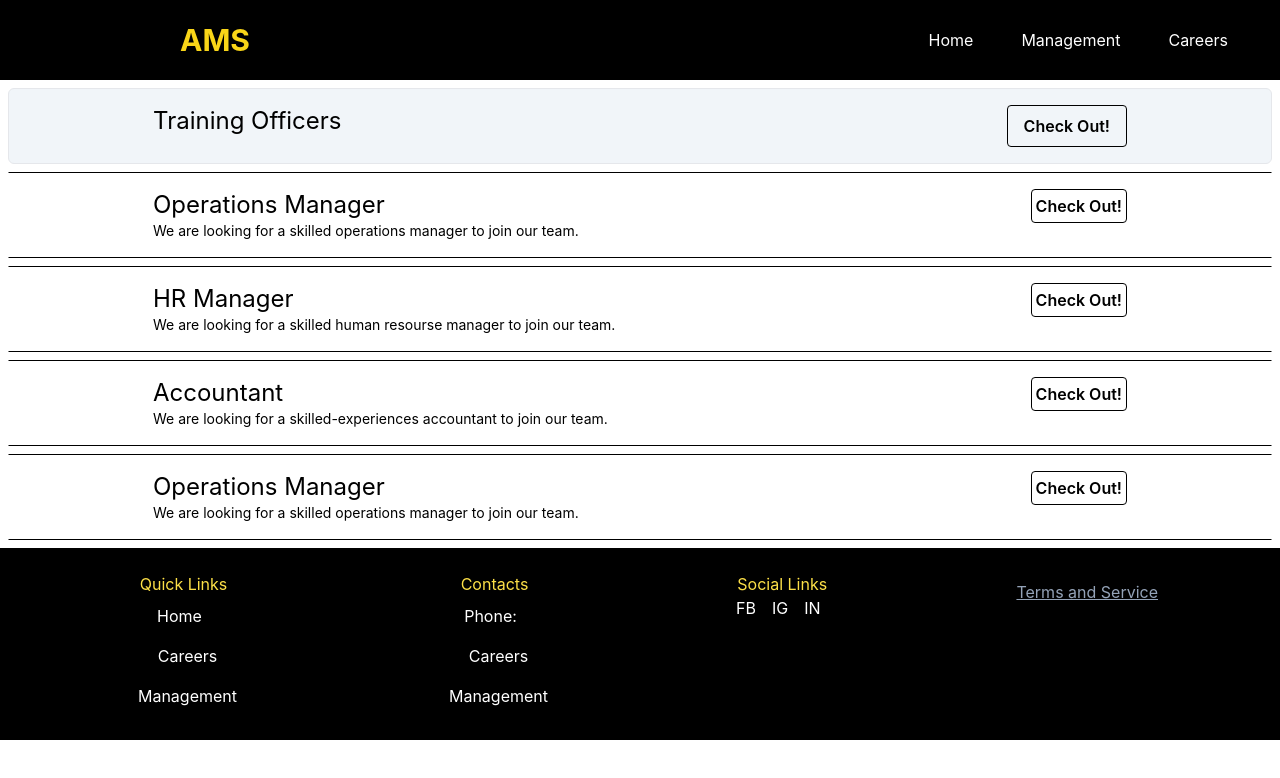
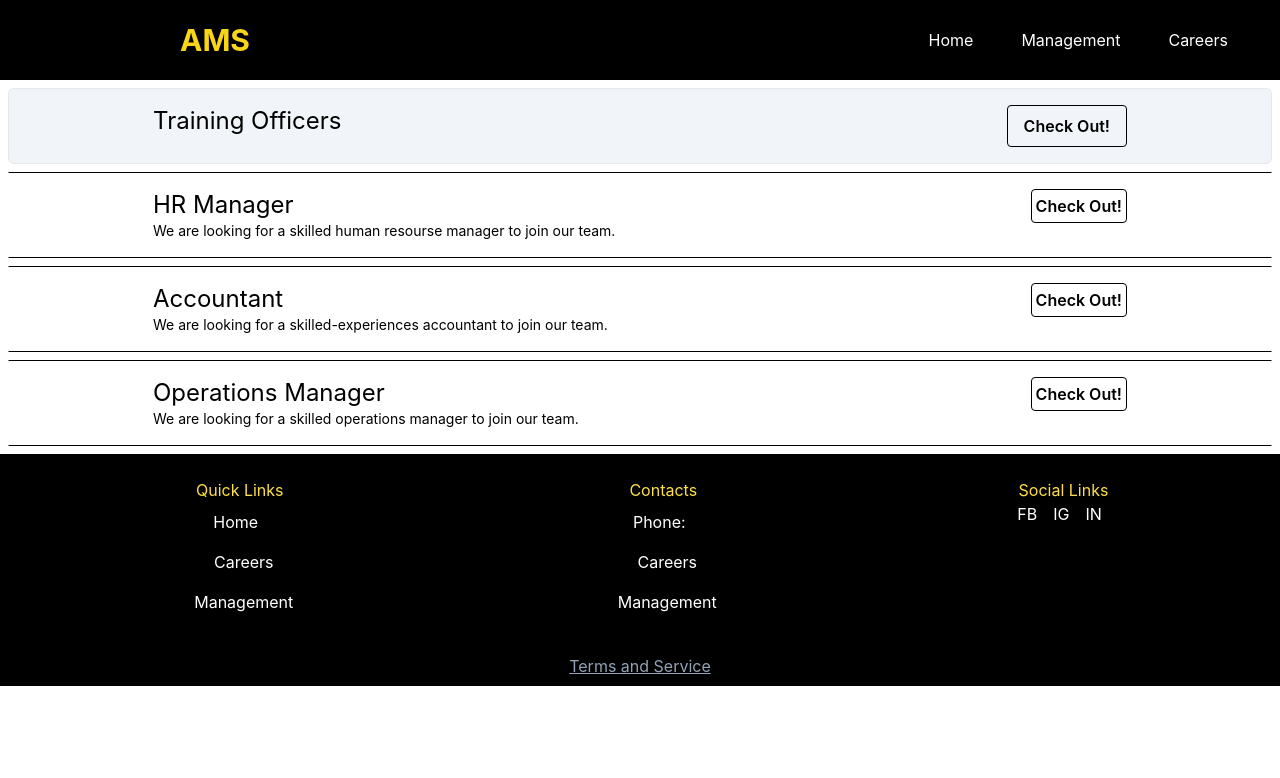
Before and after one commit to treva556/ams-trailer, a React (Create React App) app: page /careers in a window 1280 px wide. Shown: the top 778 px of the page. Built offline with nearby package versions, Linux system fonts and the light colour scheme.

Commit message:
milestone 3

```diff
--- a/src/components/flips1.js
+++ b/src/components/flips1.js
@@ -9,7 +9,8 @@ const Flippings = () => {
     "Their guards are courteous and well-trained. They have exceeded our expectations in terms of reliability and customer service. Highly recommend!",
     "Responsive, reliable, and always ready to help. Their guards have been instrumental in safeguarding our premises, and we couldn’t be happier.",
     "Exceptional service and professionalism. The security team was always on time, well-trained, and attentive to detail. We feel much safer with their presence.",
-    "Their professionalism and dedication were evident from day one. We’ve had zero issues since hiring them, and I can’t recommend them enough.",  "Responsive, reliable, and always ready to help. Their guards have been instrumental in safeguarding our premises, and we couldn’t be happier.",
+    "Their professionalism and dedication were evident from day one. We’ve had zero issues since hiring them, and I can’t recommend them enough.",
+    "Exceptional service and professionalism. The security team was always on time, well-trained, and attentive to detail. We feel much safer with their presence.",
     "We’re very satisfied with AMS. Their security personnel are well-trained, friendly, and highly capable in handling any situation." ,
   ];
 
--- a/src/components/footer.js
+++ b/src/components/footer.js
@@ -5,6 +5,8 @@ import '../App.css';
 
 function Footer() {
   return (
+    <div className=' bg-black'>
+
 
      <div className=' text-white justify-around p-6 bg-black flex flex-col md:flex-row lg:flex-row '>
       <div>
@@ -97,7 +99,9 @@ function Footer() {
         </div>
 
       </div>
-      <p>
+
+     </div>
+     <p>
       <a
                 href="/terms"
                 className="block underline py-2 px-2 text-slate-400 relative group "
@@ -108,7 +112,6 @@ function Footer() {
               </a>
       </p>
      </div>
-
   );
 }
 
--- a/src/pages/careers.js
+++ b/src/pages/careers.js
@@ -2,6 +2,7 @@
 
 import React from 'react';
 import '../App.css';
+import { Link } from 'react-router-dom';
 
 function Careers() {
   return (
@@ -15,28 +16,13 @@ function Careers() {
         </button>
       </div>
 
-
-
-
-      <div className='flex flex-col lg:flex-row justify-between px-1 lg:px-36 p-4 border border-white border-y-black m-2'>
-        <div className='flex flex-col items-start justify-start'>
-          <h1 className='text-xl lg:text-2xl'>Operations Manager</h1>
-          <p className='text-sm lg:text-left text-start'>We are looking for a skilled operations manager to join our team.</p>
-        </div>
-
-        <button className="self-start bg-transparent hover:bg-black text-black font-semibold hover:text-yellow-300 py-1 px-1 border border-black hover:border-transparent rounded w-1/2 lg:w-auto mt-7 lg:mt-0">
-          <a href="/apply">Check Out!</a>
-        </button>
-      </div>
-
       <div className='flex flex-col lg:flex-row justify-between px-1 lg:px-36 p-4 border border-white border-y-black m-2'>
         <div className='flex flex-col items-start justify-start'>
           <h1 className='text-xl lg:text-2xl'>HR Manager</h1>
           <p className='text-sm lg:text-left text-start'>We are looking for a skilled human resourse manager to join our team.</p>
         </div>
-
         <button className="self-start bg-transparent hover:bg-black text-black font-semibold hover:text-yellow-300 py-1 px-1 border border-black hover:border-transparent rounded w-1/2 lg:w-auto mt-7 lg:mt-0">
-          <a href="/apply">Check Out!</a>
+          <Link to="/apply">Check Out!</Link>
         </button>
       </div>
 
@@ -47,7 +33,7 @@ function Careers() {
         </div>
 
         <button className="self-start bg-transparent hover:bg-black text-black font-semibold hover:text-yellow-300 py-1 px-1 border border-black hover:border-transparent rounded w-1/2 lg:w-auto mt-7 lg:mt-0">
-          <a href="/apply">Check Out!</a>
+          <Link to="/apply">Check Out!</Link>
         </button>
       </div>
 
@@ -58,7 +44,7 @@ function Careers() {
         </div>
 
         <button className="self-start bg-transparent hover:bg-black text-black font-semibold hover:text-yellow-300 py-1 px-1 border border-black hover:border-transparent rounded w-1/2 lg:w-auto mt-7 lg:mt-0">
-          <a href="/apply">Check Out!</a>
+          <Link to="/apply">Check Out!</Link>
         </button>
       </div>
 
```
